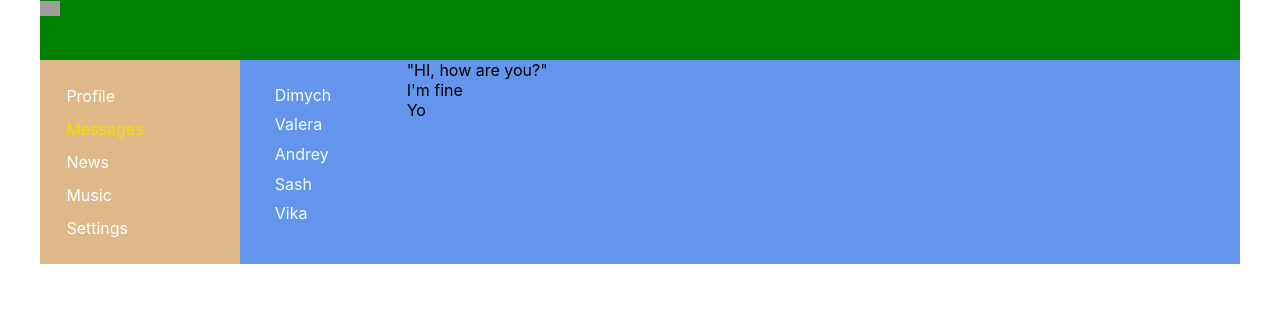
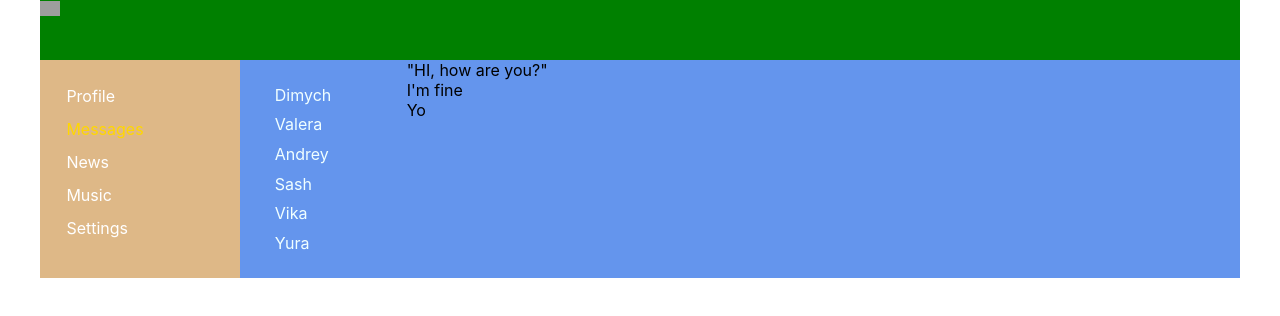
Before and after one commit to M-Edgar-M/react-way-of-samurai, a React (Create React App) app: page /messages in a window 1280 px wide. Shown: the top 316 px of the page. Built offline with nearby package versions, Linux system fonts and the light colour scheme; grey boxes are pictures that could not be loaded.

Commit message:
collection data in indexJs

```diff
--- a/src/App.js
+++ b/src/App.js
@@ -10,18 +10,26 @@ import Music from "./components/Music/Music";
 
 import { BrowserRouter, Route } from "react-router-dom";
 
-const App = () => {
+const App = (props) => {
   return (
     <BrowserRouter>
       <div className="app-wrapper">
         <Header />
         <Navbar />
         <div className="app-wrapper-content">
-          <Route path="/messages" component={Dialogs} />
-          <Route path="/profile" component={Profile} />
-          <Route path="/news" component={News} />
-          <Route path="/settings" component={Settings} />
-          <Route path="/music" component={Music} />
+          <Route
+            path="/messages"
+            render={() => (
+              <Dialogs messages={props.messages} dialogs={props.dialogs} />
+            )}
+          />
+          <Route
+            path="/profile"
+            render={() => <Profile posts={props.posts} />}
+          />
+          <Route path="/news" render={() => <News />} />
+          <Route path="/settings" render={() => <Settings />} />
+          <Route path="/music" render={() => <Music />} />
         </div>
       </div>
     </BrowserRouter>
--- /dev/null
+++ b/src/components/Dialogs/DialogItem/DialogItem.jsx
@@ -0,0 +1,14 @@
+import React from "react";
+import { NavLink } from "react-router-dom";
+import s from "./../Dialogs.module.css";
+
+const DialogItem = (props) => {
+  let path = "dialog/" + props.id;
+  return (
+    <div className={`${s.dialog} ${s.active}`}>
+      <NavLink to={path}>{props.name}</NavLink>
+    </div>
+  );
+};
+
+export default DialogItem;
--- a/src/components/Dialogs/Dialogs.jsx
+++ b/src/components/Dialogs/Dialogs.jsx
@@ -1,53 +1,32 @@
 import React from "react";
-import { NavLink } from "react-router-dom";
 import s from "./Dialogs.module.css";
-
-
-let dialogsData = [
-  {id: 1, name: 'Dimych'},
-  {id: 2, name: 'Valera'},
-  {id: 3, name: 'Andrey'},
-  {id: 4, name: 'Sash'},
-  {id: 5, name: 'Vika'},
-  {id: 6, name: 'Yura'},
-]
-
-let messagesData = [
-  {id: 1, message: '"HI, how are you?"'},
-  {id: 2, message: "I'm fine"},
-  {id: 3, message: 'Yo'}
-
-]
-
-const DialogItem = (props) => {
-  let path = "dialog/" + props.id;
-  return (
-    <div className={`${s.dialog} ${s.active}`}>
-      <NavLink to={path}>{props.name}</NavLink>
-    </div>
-  );
-};
-
-const Message = (props) => {
-  return <div className={s.message}>{props.message}</div>;
-};
+import DialogItem from "./DialogItem/DialogItem.jsx";
+import Message from "./Message/Message.jsx";
 
 const Dialogs = (props) => {
+  let dialogs = props.dialogs.map((d) => (
+    <DialogItem name={d.name} id={d.id} />
+  ));
+  let messages = props.messages.map((m) => (
+    <Message message={m.message} id={m.id} />
+  ));
   return (
     <div className={s.dialogs}>
       <div className={s.dialogItems}>
-        <DialogItem name={dialogsData[0].name} id={dialogsData[0].id} />
+        {dialogs}
+        {/* <DialogItem name={dialogsData[0].name} id={dialogsData[0].id} />
         <DialogItem name={dialogsData[1].name} id={dialogsData[1].id} />
         <DialogItem name={dialogsData[2].name} id={dialogsData[2].id} />
         <DialogItem name={dialogsData[3].name} id={dialogsData[3].id} />
         <DialogItem name={dialogsData[4].name} id={dialogsData[4].id} />
-        <dialogItems name={dialogsData[5].name} id={dialogsData[5].id} />
+        <dialogItems name={dialogsData[5].name} id={dialogsData[5].id} /> */}
       </div>
 
       <div className={s.messages}>
-        <Message message={messagesData[0].message} id={messagesData[0].id} />
-        <Message message={messagesData[1].message} id={messagesData[1].id}/>
-        <Message message={messagesData[2].message} id={messagesData[2].id}/>
+        {messages}
+        {/* <Message message={messagesData[0].message} id={messagesData[0].id} />
+        <Message message={messagesData[1].message} id={messagesData[1].id} />
+        <Message message={messagesData[2].message} id={messagesData[2].id} /> */}
       </div>
     </div>
   );
--- /dev/null
+++ b/src/components/Dialogs/Message/Message.jsx
@@ -0,0 +1,8 @@
+import React from "react";
+import s from "./../Dialogs.module.css";
+
+const Message = (props) => {
+    return <div className={s.message}>{props.message}</div>;
+  };
+
+  export default Message;
--- a/src/components/Profile/MyPosts/MyPosts.jsx
+++ b/src/components/Profile/MyPosts/MyPosts.jsx
@@ -3,26 +3,26 @@ import s from "./MyPosts.module.css";
 import Post from "./Post/Post";
 
 const MyPosts = (props) => {
-  let postData = [
-    { message: "Hi, how are you?", id: 1, likesCount: 11 },
-    { message: "It's my first post.", id: 2, likesCount: 12 },
-  ];
+  let postsElements = props.posts.map((p) => (
+    <Post message={p.message} likesCount={p.likesCount} />
+  ));
   return (
     <div className={s.postsBlock}>
       My posts
       <div>
-        <textarea placeholder='Type some text here' maxLength='35'></textarea>
+        <textarea placeholder="Type some text here" maxLength="35"></textarea>
         <button>Add post</button>
       </div>
       <div className={s.posts}>
-        <Post
+        {postsElements}
+        {/* <Post
           message={postData[0].message}
           likesCount={postData[0].likesCount}
         />
         <Post
           message={postData[1].message}
           likesCount={postData[1].likesCount}
-        />
+        /> */}
       </div>
     </div>
   );
--- a/src/components/Profile/Profile.jsx
+++ b/src/components/Profile/Profile.jsx
@@ -3,11 +3,11 @@ import s from "./Profile.module.css";
 import MyPosts from "./MyPosts/MyPosts";
 import ProfileInfo from "./ProfileInfo/ProfileInfo";
 
-const Profile = () => {
+const Profile = (props) => {
   return (
     <div>
       <ProfileInfo />
-      <MyPosts count="Has 1156 likes" />
+      <MyPosts posts={props.posts} />
     </div>
   );
 };
--- a/src/index.js
+++ b/src/index.js
@@ -1,10 +1,35 @@
-import React from 'react';
-import ReactDOM from 'react-dom';
-import './index.css';
-import App from './App';
-import * as serviceWorker from './serviceWorker';
+import React from "react";
+import ReactDOM from "react-dom";
+import "./index.css";
+import App from "./App";
+import * as serviceWorker from "./serviceWorker";
 
-ReactDOM.render(<App />, document.getElementById('root'));
+let posts = [
+  { message: "Hi, how are you?", id: 1, likesCount: 11 },
+  { message: "It's my first post.", id: 2, likesCount: 12 },
+  { message: "GG's", id: 2, likesCount: 55 },
+  { message: "gege", id: 2, likesCount: 120 },
+];
+
+let messagesData = [
+  { id: 1, message: '"HI, how are you?"' },
+  { id: 2, message: "I'm fine" },
+  { id: 3, message: "Yo" },
+];
+
+let dialogsData = [
+  { id: 1, name: "Dimych" },
+  { id: 2, name: "Valera" },
+  { id: 3, name: "Andrey" },
+  { id: 4, name: "Sash" },
+  { id: 5, name: "Vika" },
+  { id: 6, name: "Yura" },
+];
+
+ReactDOM.render(
+  <App posts={posts} messages={messagesData} dialogs={dialogsData} />,
+  document.getElementById("root")
+);
 
 // If you want your app to work offline and load faster, you can change
 // unregister() to register() below. Note this comes with some pitfalls.
```
Also changed, not shown: 1 other file (tests, documents, lock files or other folders).
